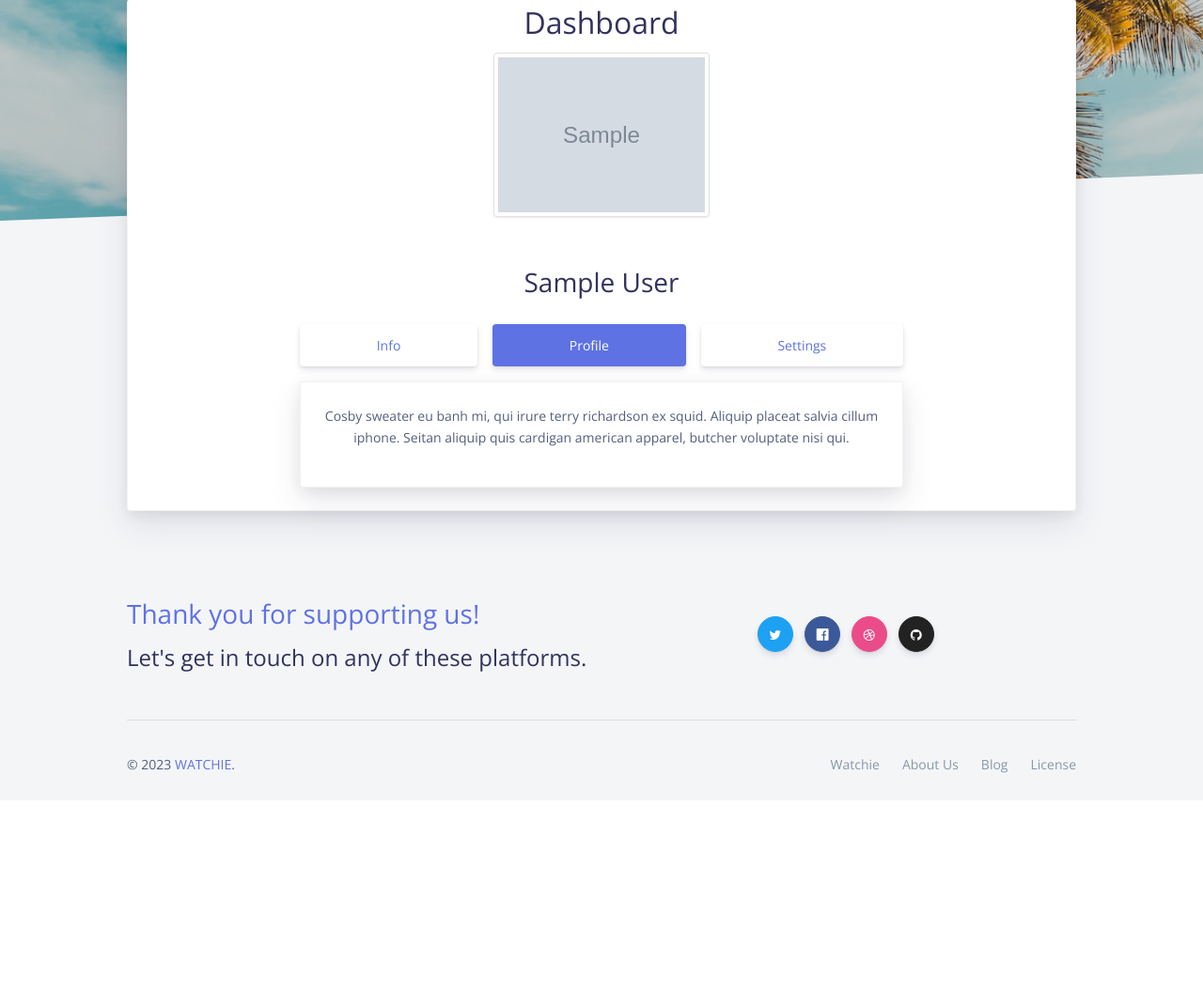
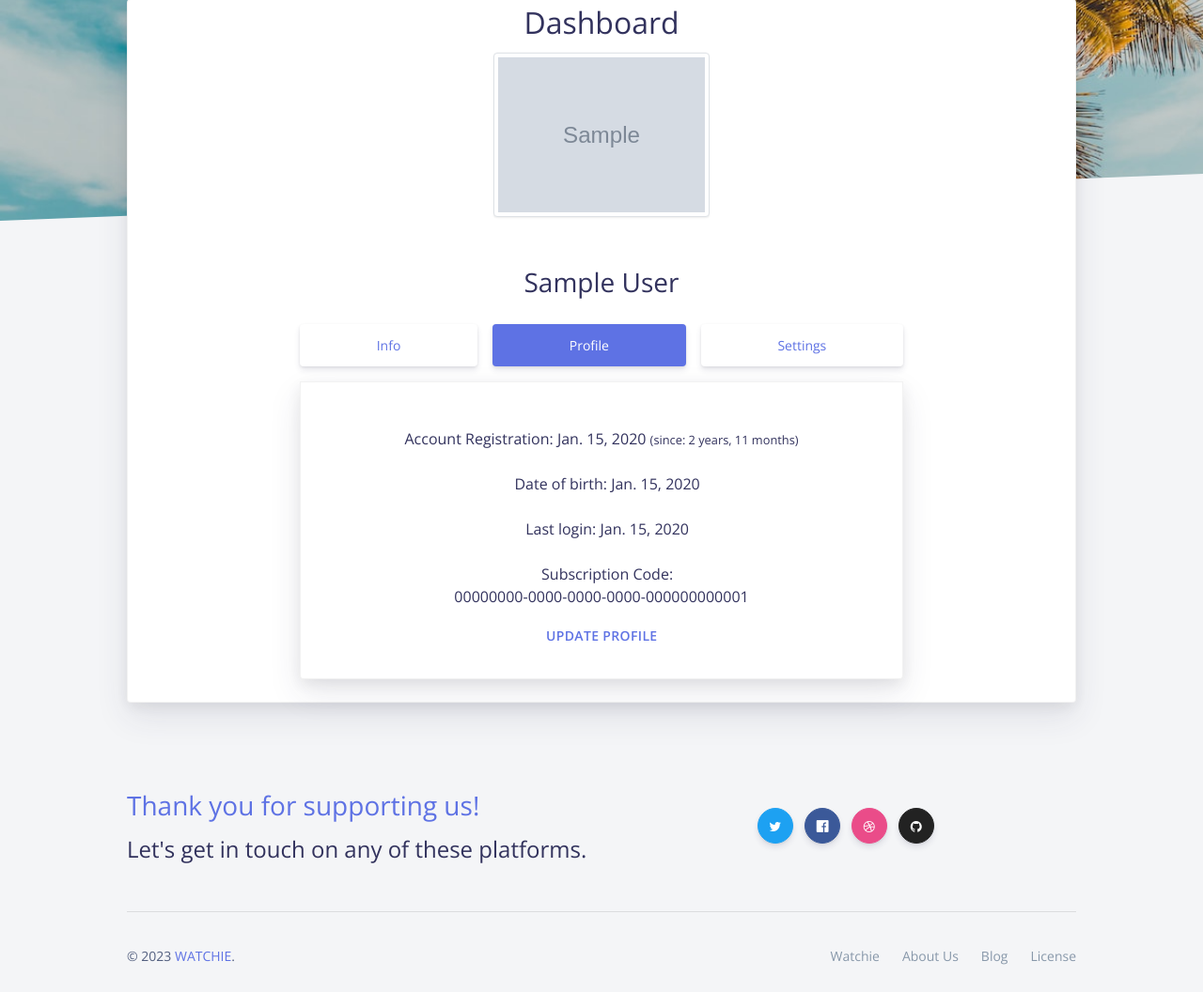
Before and after one commit to mohammed-manahi/watchie, a Django app: the page made by account/templates/account/dashboard.html in a window 1280 px wide, after a click on "Profile". Shown: the part 443-1499 px from the top of the page at 94% size. Before the commit the page ends 1295 px from the top, so only its background shows below. Run offline with Django 4.2, Linux system fonts and the light colour scheme; the first user in the database is signed in; tables that the repository leaves empty hold one stand-in row (Sample ...); some libraries are stand-ins or nearby versions.

```diff
--- a/account/templates/account/dashboard.html
+++ b/account/templates/account/dashboard.html
@@ -97,10 +91,27 @@
                                         </div>
                                         <div class="tab-pane fade" id="tabs-text-2" role="tabpanel"
                                              aria-labelledby="tabs-text-2-tab">
-                                            <p class="description">Cosby sweater eu banh mi, qui irure terry richardson
-                                                ex squid. Aliquip placeat salvia cillum iphone. Seitan aliquip quis
-                                                cardigan american apparel, butcher voluptate nisi qui.</p>
-                                        </div>
+                                            <div class="h6 mt-4">Account Registration: {{ user.date_joined|date }}
+                                                <small>(since: {{ user.date_joined|timesince }})</small></div>
+                                            {% if profile.date_of_birth %}
+                                                <div class="h6 mt-4"><i class="ni business_briefcase-24 mr-2"></i>
+                                                    Date of birth:
+                                                    {{ profile.date_of_birth|date }}
+                                                </div>
+                                            {% endif %}
+                                            <div class="h6 mt-4"><i class="ni business_briefcase-24 mr-2"></i>
+                                                Last login:
+                                                {{ user.last_login|date }}
+                                            </div>
+                                            <div class="h6 mt-4"><i class="ni business_briefcase-24 mr-2"></i>
+                                                Subscription Code:
+                                                <fieldset disabled="disabled">
+                                                    {{ subscription.code }}
+                                                </fieldset>
+                                            </div>
+                                                <a class="btn btn-link text-primary"
+                                                   href="{% url 'account:edit' request.user.id %}">Update Profile</a>
+                                            </div>
                                         {% if request.user.pk == user.pk %}
                                             <div class="tab-pane fade" id="tabs-text-3" role="tabpanel"
                                                  aria-labelledby="tabs-text-3-tab">
```
Also changed, not shown: other parts of account/templates/account/dashboard.html (+2 -8 lines), account/forms.py (+3 -7 lines).
